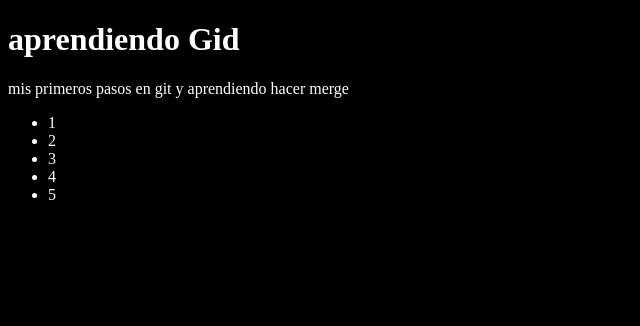
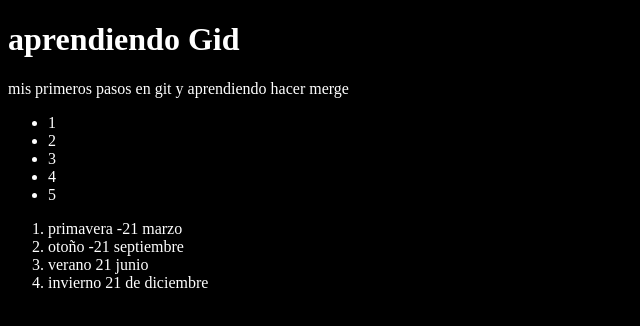
Before and after one commit to devSalas/youtube-git, a plain HTML site: page index.html in a window 1280 px wide. Shown: the whole page, without its empty margins (0-640 px from the left). Drawn offline with Linux system fonts and the light colour scheme.

Commit message:
agregando estaciones del año con fecha de inicio

```diff
--- a/index.html
+++ b/index.html
@@ -18,7 +18,12 @@
     <li>4</li>
     <li>5</li>
   </ul>
-
+  <ol>
+    <li>primavera -21 marzo</li>
+    <li>otoño -21 septiembre</li>
+    <li>verano 21 junio</li>
+    <li>invierno 21 de diciembre</li>
+  </ol>
 </body>
 <script src="index.js"></script>
 </html>
```
